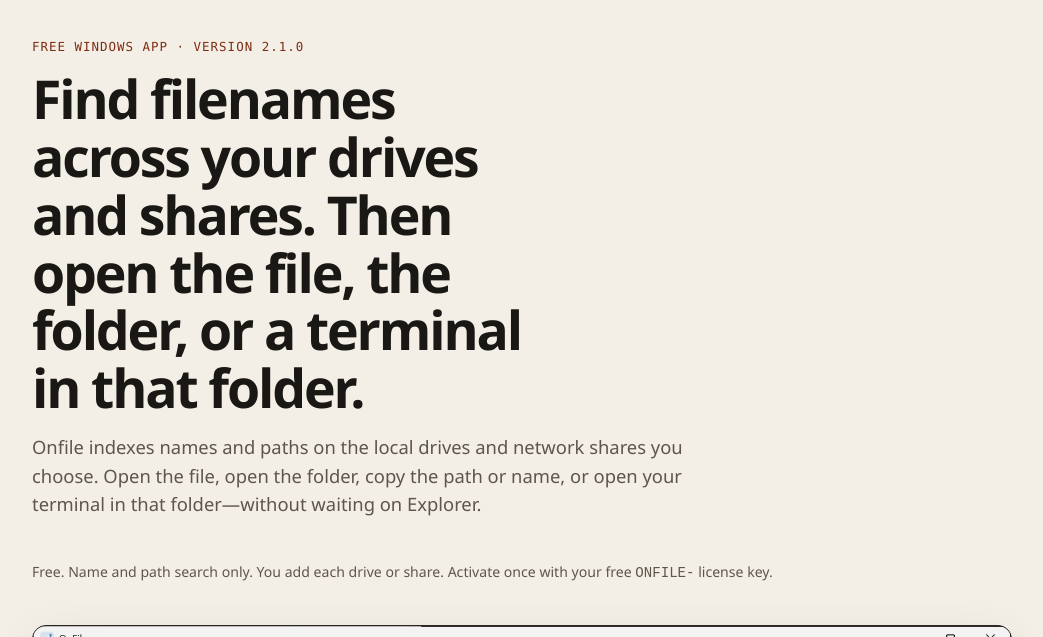
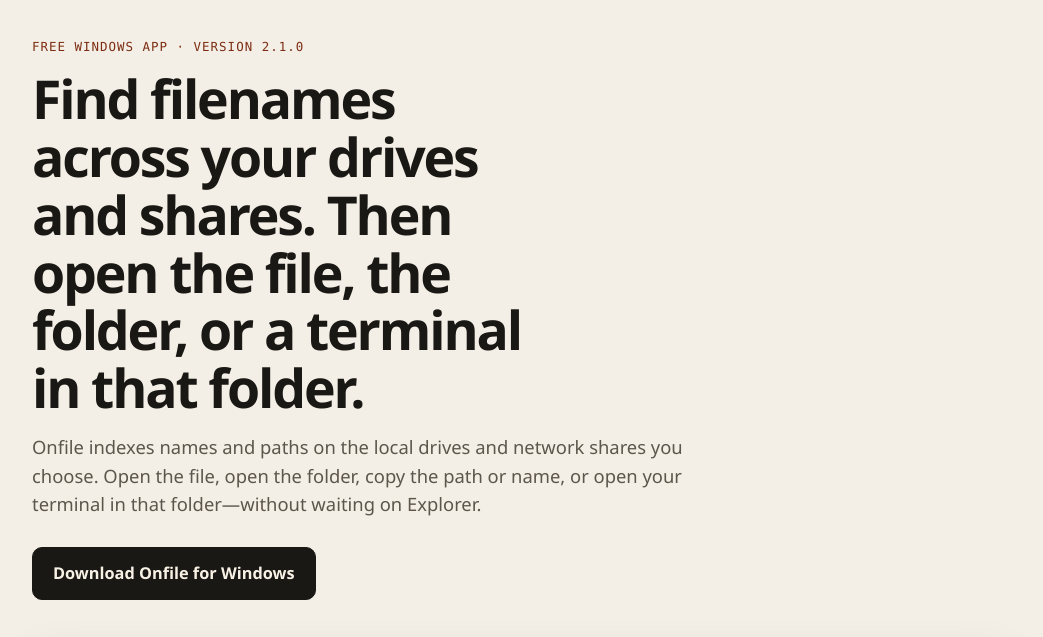
Before and after one commit to esimplesoftware/OnFile, a plain HTML site: page docs/index.html in a window 1280 px wide. Shown: the part 87-724 px from the top of the page, without its empty margins (118-1161 px from the left). Drawn offline with Linux system fonts and the light colour scheme.

Commit message:
Fix download link for Onfile in index.html
Updated the download link for Onfile for Windows.

```diff
--- a/docs/index.html
+++ b/docs/index.html
@@ -279,9 +279,9 @@
           Open the file, open the folder, copy the path or name, or open your terminal in that folder—without waiting on Explorer.
         </p>
         <div class="cta-row">
-
+          <a class="btn btn-lg" href="https://buy.polar.sh/polar_cl_laNuZu2OKQWZJnXyT4sAdD8bXiI4kdHRVEYUR4Prb1c">Download Onfile for Windows</a>
         </div>
-        <p class="fine">Free. Name and path search only. You add each drive or share. Activate once with your free <code>ONFILE-</code> license key.</p>
+        <p class="fine">
 
         <figure class="shot">
           <img
@@ -405,7 +405,7 @@
         <h2>Get it</h2>
         <p class="section-lead">Download Onfile and get your free <code>ONFILE-</code> license key in one step. The key arrives by email.</p>
         <div class="cta-row">
-          Download Onfile for Windows</a>
+          <a class="btn btn-lg" href="https://buy.polar.sh/polar_cl_laNuZu2OKQWZJnXyT4sAdD8bXiI4kdHRVEYUR4Prb1c">Download Onfile for Windows</a>
         </div>
       </section>
     </main>
```
